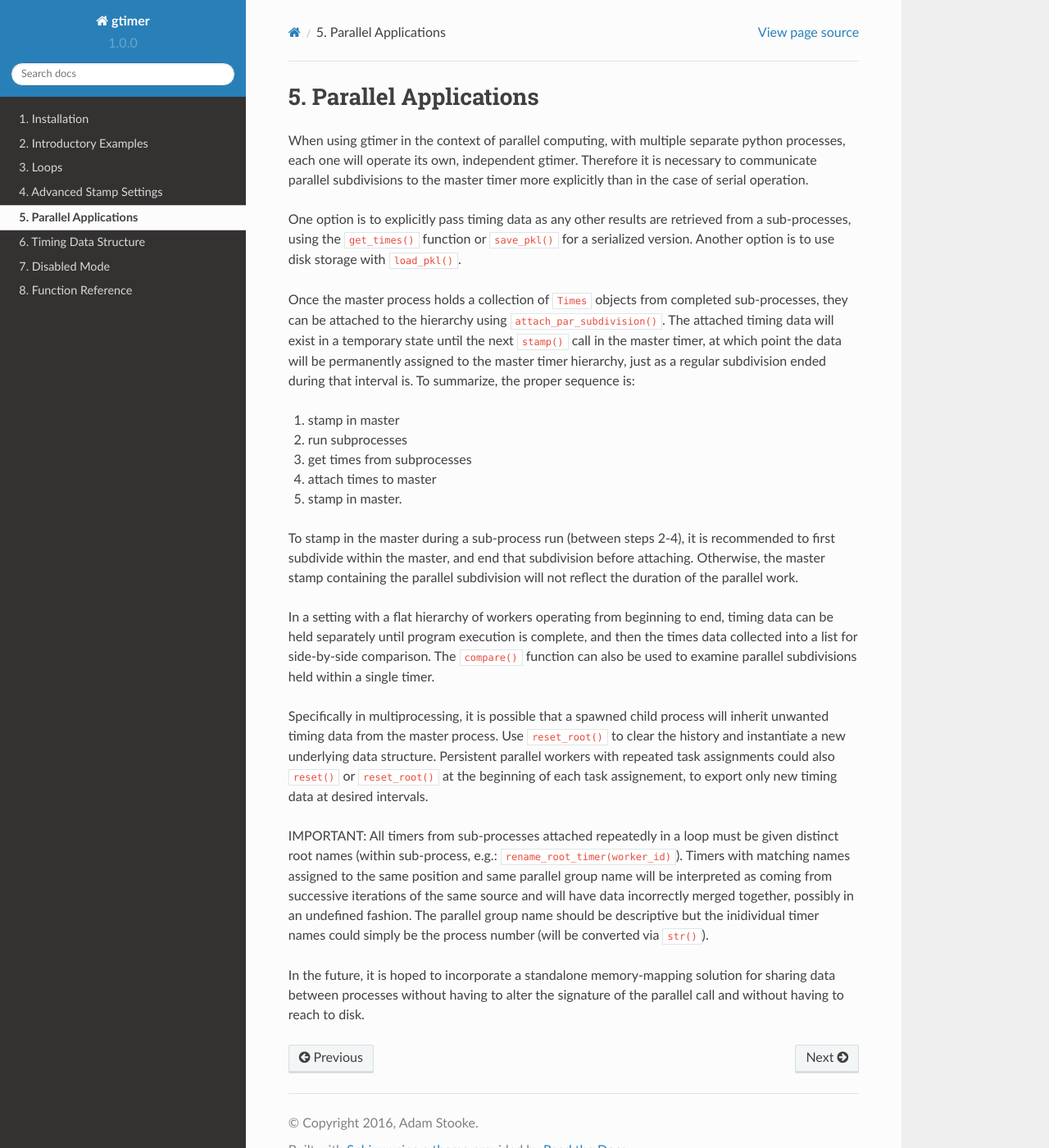
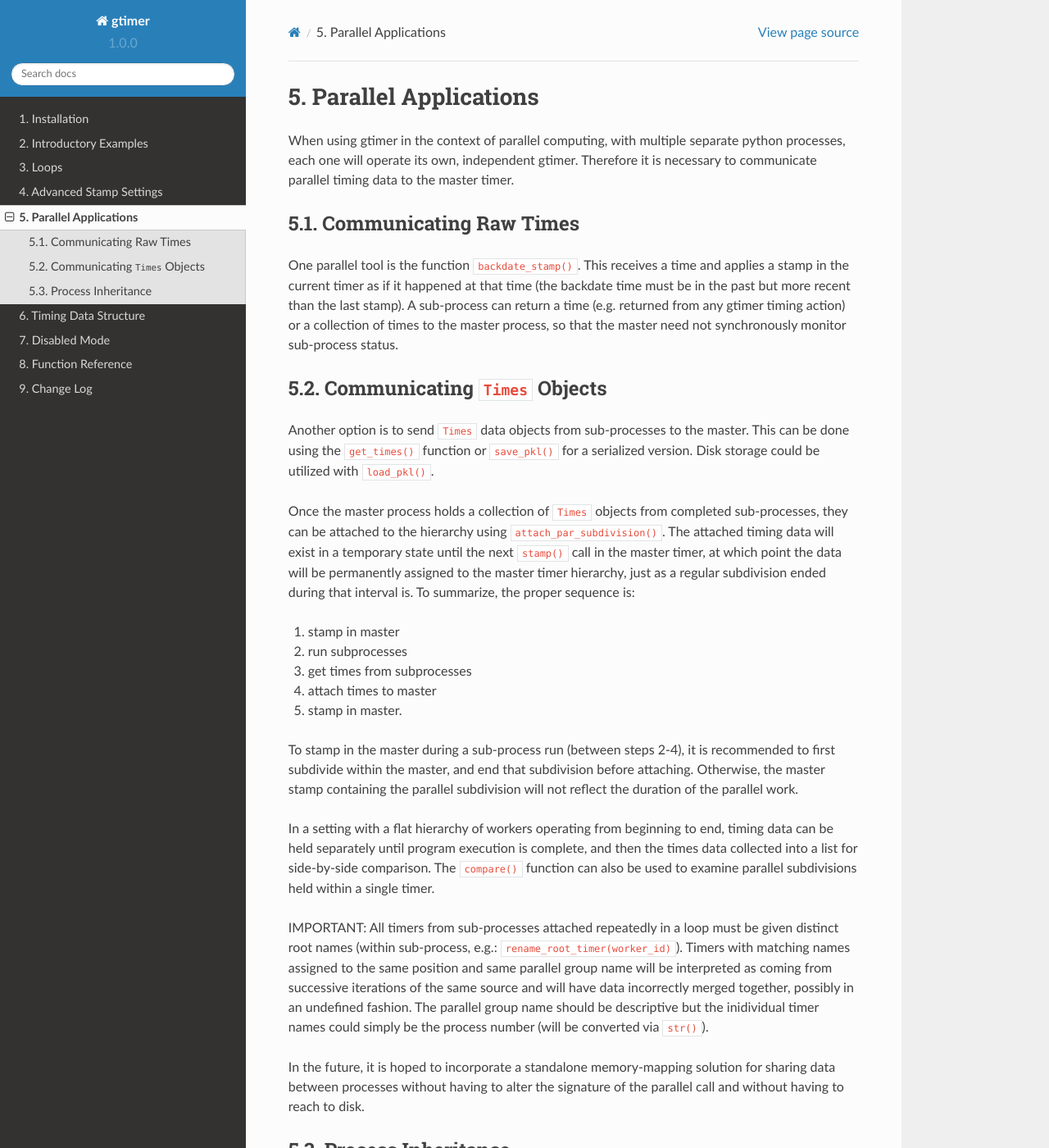
Before and after one commit to astooke/gtimer, a Sphinx documentation site: the page built from docs/source/pages/parallel.rst, in a window 1280 px wide and 1400 px high. Shown: the whole window at 82% size. Built offline with Sphinx 7.4.7 and the Read the Docs theme 2.0.0, drawn with Linux system fonts in a browser that asks for light colours.

```diff
--- a/docs/source/conf.py
+++ b/docs/source/conf.py
@@ -70,7 +70,7 @@ author = u'Adam Stooke'
 # The short X.Y version.
 version = u'1.0.0'
 # The full version, including alpha/beta/rc tags.
-release = u'1.0.0-beta.1'
+release = u'1.0.0-beta.2'
 
 # The language for content autogenerated by Sphinx. Refer to documentation
 # for a list of supported languages.
--- a/docs/source/index.rst
+++ b/docs/source/index.rst
@@ -75,6 +75,7 @@ Sections 1-3 are for getting started.  The remainder cover advanced topics.
    pages/data_structure.rst
    pages/disabled.rst
    pages/functions.rst
+   pages/changelog.rst
 
 
 
--- a/docs/source/pages/functions.rst
+++ b/docs/source/pages/functions.rst
@@ -3,4 +3,4 @@ Function Reference
 ==================
 
 .. automodule:: gtimer
-   :members: start, stamp, stop, pause, resume, b_stamp, reset, subdivide, end_subdivision, wrap, timed_loop, timed_for, reset_root, rename_root, set_save_itrs_root, rgstr_stamps_root, set_def_save_itrs, set_def_keep_subdivisions, set_def_quick_print, set_def_unique, get_times, save_pkl, load_pkl, attach_par_subdivision, attach_subdivision, report, compare, write_structure
+   :members: start, stamp, stop, pause, resume, blank_stamp, backdate_stamp, reset, subdivide, end_subdivision, wrap, timed_loop, timed_for, reset_root, rename_root, set_save_itrs_root, rgstr_stamps_root, set_def_save_itrs, set_def_keep_subdivisions, set_def_quick_print, set_def_unique, get_times, save_pkl, load_pkl, attach_par_subdivision, attach_subdivision, report, compare, write_structure
--- a/docs/source/pages/parallel.rst
+++ b/docs/source/pages/parallel.rst
@@ -1,9 +1,17 @@
 Parallel Applications
 =====================
 
-When using gtimer in the context of parallel computing, with multiple separate python processes, each one will operate its own, independent gtimer.  Therefore it is necessary to communicate parallel subdivisions to the master timer more explicitly than in the case of serial operation.
+When using gtimer in the context of parallel computing, with multiple separate python processes, each one will operate its own, independent gtimer.  Therefore it is necessary to communicate parallel timing data to the master timer.
 
-One option is to explicitly pass timing data as any other results are retrieved from a sub-processes, using the ``get_times()`` function or ``save_pkl()`` for a serialized version.  Another option is to use disk storage with ``load_pkl()``.
+Communicating Raw Times
+-----------------------
+
+One parallel tool is the function ``backdate_stamp()``.  This receives a time and applies a stamp in the current timer as if it happened at that time (the backdate time must be in the past but more recent than the last stamp).  A sub-process can return a time (e.g. returned from any gtimer timing action) or a collection of times to the master process, so that the master need not synchronously monitor sub-process status.
+
+Communicating ``Times`` Objects
+-------------------------------
+
+Another option is to send ``Times`` data objects from sub-processes to the master.  This can be done using the ``get_times()`` function or ``save_pkl()`` for a serialized version.  Disk storage could be utilized with ``load_pkl()``.
 
 Once the master process holds a collection of ``Times`` objects from completed sub-processes, they can be attached to the hierarchy using ``attach_par_subdivision()``.  The attached timing data will exist in a temporary state until the next ``stamp()`` call in the master timer, at which point the data will be permanently assigned to the master timer hierarchy, just as a regular subdivision ended during that interval is.  To summarize, the proper sequence is:
 
@@ -17,8 +25,12 @@ To stamp in the master during a sub-process run (between steps 2-4), it is recom
 
 In a setting with a flat hierarchy of workers operating from beginning to end, timing data can be held separately until program execution is complete, and then the times data collected into a list for side-by-side comparison.  The ``compare()`` function can also be used to examine parallel subdivisions held within a single timer.
 
-Specifically in multiprocessing, it is possible that a spawned child process will inherit unwanted timing data from the master process.  Use ``reset_root()`` to clear the history and instantiate a new underlying data structure.  Persistent parallel workers with repeated task assignments could also ``reset()`` or ``reset_root()`` at the beginning of each task assignement, to export only new timing data at desired intervals.
-
 IMPORTANT: All timers from sub-processes attached repeatedly in a loop must be given distinct root names (within sub-process, e.g.: ``rename_root_timer(worker_id)``).  Timers with matching names assigned to the same position and same parallel group name will be interpreted as coming from successive iterations of the same source and will have data incorrectly merged together, possibly in an undefined fashion.  The parallel group name should be descriptive but the inidividual timer names could simply be the process number (will be converted via ``str()``).
 
 In the future, it is hoped to incorporate a standalone memory-mapping solution for sharing data between processes without having to alter the signature of the parallel call and without having to reach to disk.
+
+
+Process Inheritance
+-------------------
+
+Specifically in multiprocessing, it is possible that a spawned child process will inherit unwanted timing data from the master process.  Use ``reset_root()`` to clear the history and instantiate a new underlying data structure.  Persistent parallel workers with repeated task assignments could also ``reset()`` or ``reset_root()`` at the beginning of each task assignement, to export only new timing data at desired intervals.
--- a/setup.py
+++ b/setup.py
@@ -1,7 +1,7 @@
 from setuptools import setup
 
 setup(name='gtimer',
-      version='1.0.0-beta.1',
+      version='1.0.0-beta.2',
       description='A global Python timer',
       long_description='Documentation at: http://gtimer.readthedocs.io',
       url='http://github.com/astooke/gtimer',
```
Also changed, not shown: docs/source/pages/changelog.rst (added, +29 -0 lines), 2 other files.
